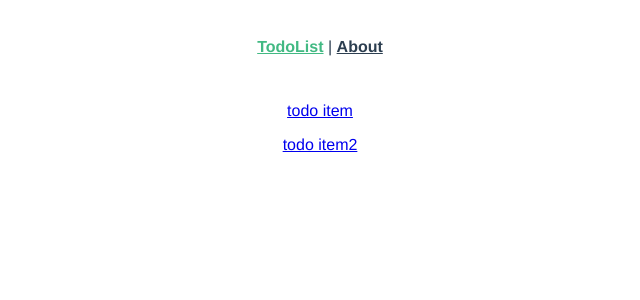
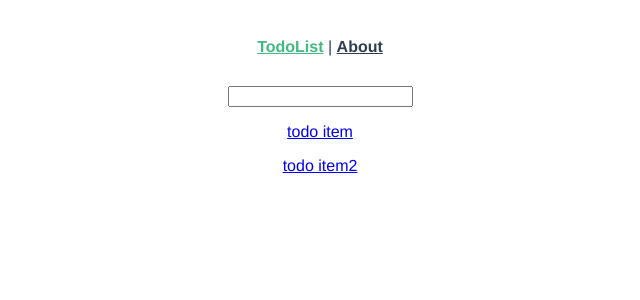
Before and after one commit to kei-600th/vue-jest-practice, a Vue app: page / in a window 1280 px wide. Shown: the top 300 px of the page, without its empty margins (320-960 px from the left). Built offline with nearby package versions, Linux system fonts and the light colour scheme.

Commit message:
【TodoList 13】【Todo検索. inputタグ設置】

```diff
--- a/src/views/TodoList.vue
+++ b/src/views/TodoList.vue
@@ -1,6 +1,7 @@
 <template>
   <div>
     <div>
+      <input name="searchWord" v-model="searchWord" />
       <router-link
         :to="{ name: 'Todo', params: { id: todo.id } }"
         v-for="todo in todoList"
@@ -18,6 +19,7 @@ export default {
   data() {
     return {
       todoList: [],
+      searchWord: "",
     };
   },
   async created() {
```
Also changed, not shown: 1 other file (tests, documents, lock files or other folders).
